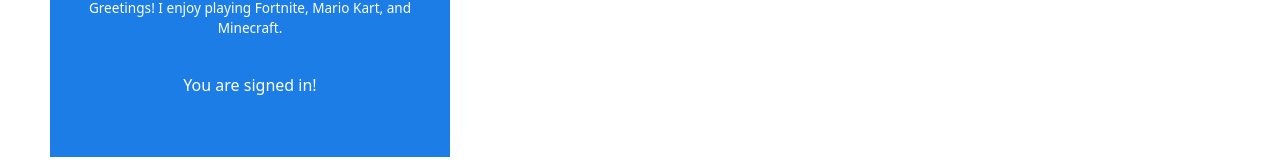
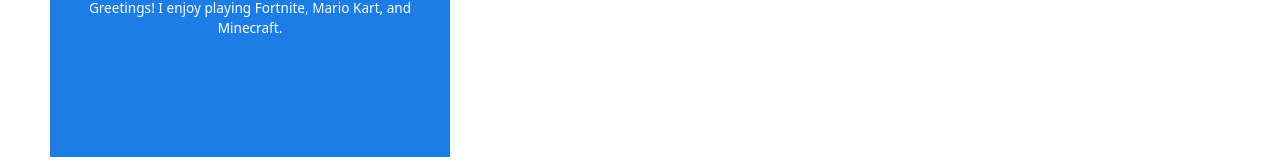
Before and after one commit to acm-uic/WebMinigames, a React (Vite) app in the folder minigame-frontend/: page /profile in a window 1280 px wide. Shown: the part 538-701 px from the top of the page. Built offline with nearby package versions, Linux system fonts and the light colour scheme.

Commit message:
Got rid of signed in comment

```diff
--- a/minigame-frontend/src/components/ProfileBioComponent.jsx
+++ b/minigame-frontend/src/components/ProfileBioComponent.jsx
@@ -18,7 +18,6 @@
             <br></br>
             <p className="description">{bio}</p>
             <br></br>
-            <p>{isSignedIn ? "You are signed in!" : "You are not signed in"}</p>
         </div>
     );
 }
```
